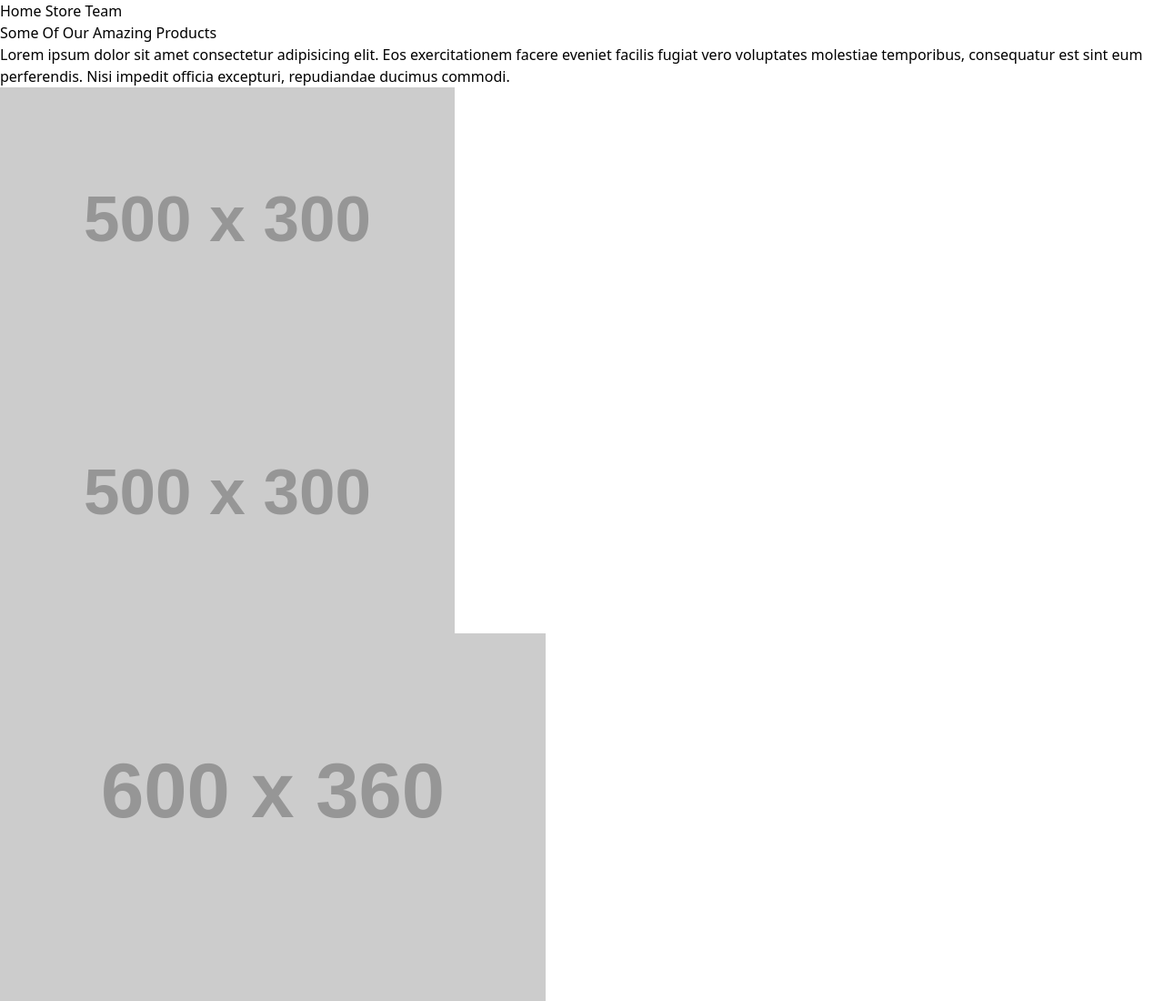
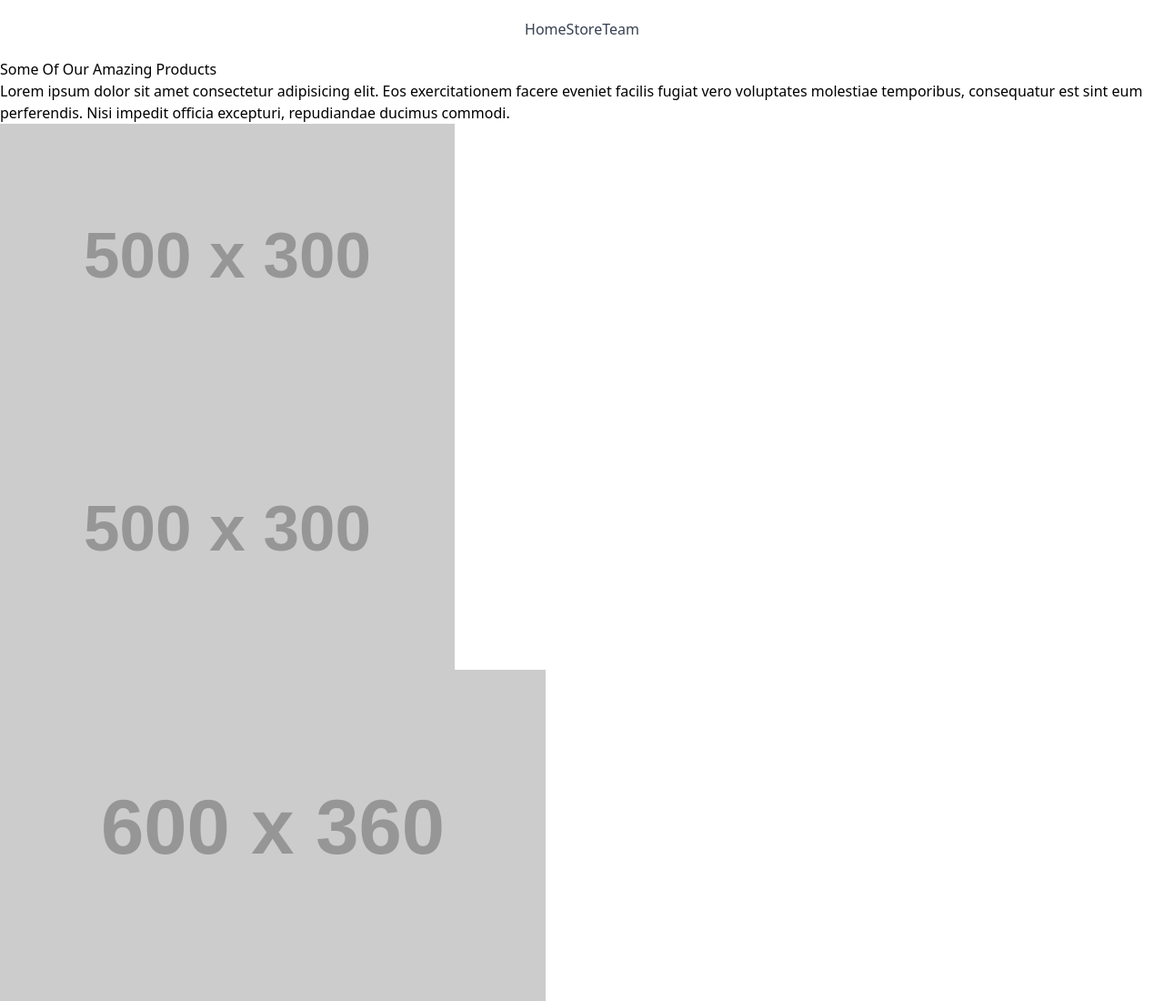
Before and after one commit to mjfarrelm/Shopping-Cart, a website: page index.html in a window 1280 px wide. Shown: the top 1100 px of the page at 91% size. Drawn offline with nearby package versions, Linux system fonts and the light colour scheme; placeholder pictures from the web are drawn by us.

Commit message:
header css

```diff
--- a/index.html
+++ b/index.html
@@ -8,9 +8,9 @@
   <title>Home</title>
 </head>
 <body>
-  <header>
-    <div>
-      <nav>
+  <header class="text-gray-700 body-font">
+    <div class="container mx-auto flex flex-wrap p-5 justify-center">
+      <nav class="flex flex-wrap items-center text-base justify-center">
         <a href="index.html">Home</a>
         <a href="store.html">Store</a>
         <a href="team.html">Team</a>
```
Also changed, not shown: store.html (+3 -3 lines), team.html (+3 -3 lines).
